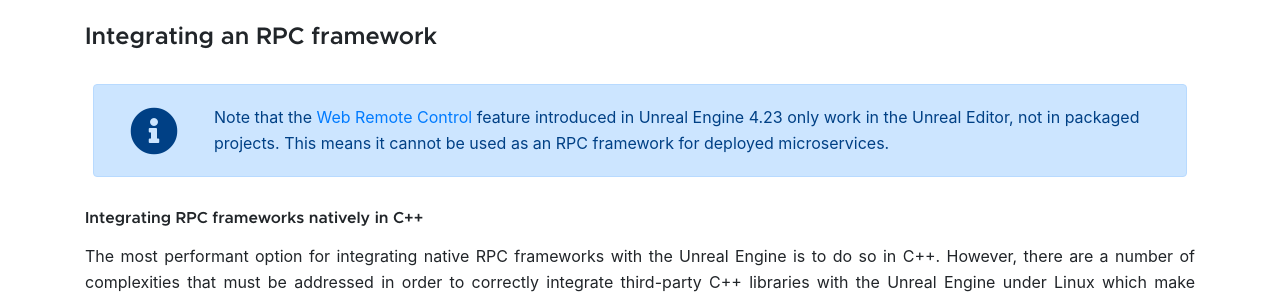
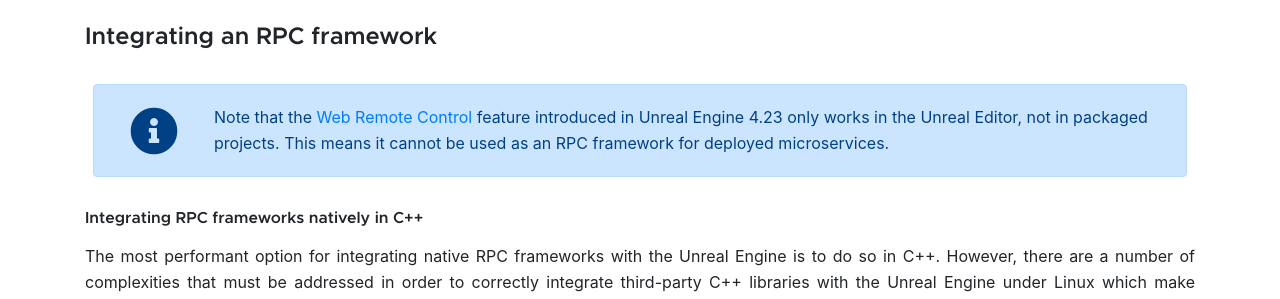
Before and after one commit to UnrealContainers/unrealcontainers.github.io, a Jekyll site: the page built from _collections/_docs/use-cases/microservices.md, in a window 1280 px wide and 900 px high, scrolled down 1795 px. Shown: the part 153-452 px from the top of the window. Built offline with Jekyll 4.4.1, drawn with Linux system fonts in a browser that asks for light colours.

Commit message:
Fix typo in Web Remote Control note

```diff
--- a/_collections/_docs/use-cases/microservices.md
+++ b/_collections/_docs/use-cases/microservices.md
@@ -37,7 +37,7 @@
 
 ### Integrating an RPC framework
 
-{% include alerts/info.html content="Note that the [Web Remote Control](https://docs.unrealengine.com/en-US/Engine/Editor/ScriptingAndAutomation/WebControl/index.html) feature introduced in Unreal Engine 4.23 only work in the Unreal Editor, not in packaged projects. This means it cannot be used as an RPC framework for deployed microservices." %}
+{% include alerts/info.html content="Note that the [Web Remote Control](https://docs.unrealengine.com/en-US/Engine/Editor/ScriptingAndAutomation/WebControl/index.html) feature introduced in Unreal Engine 4.23 only works in the Unreal Editor, not in packaged projects. This means it cannot be used as an RPC framework for deployed microservices." %}
 
 #### Integrating RPC frameworks natively in C++
 
```
